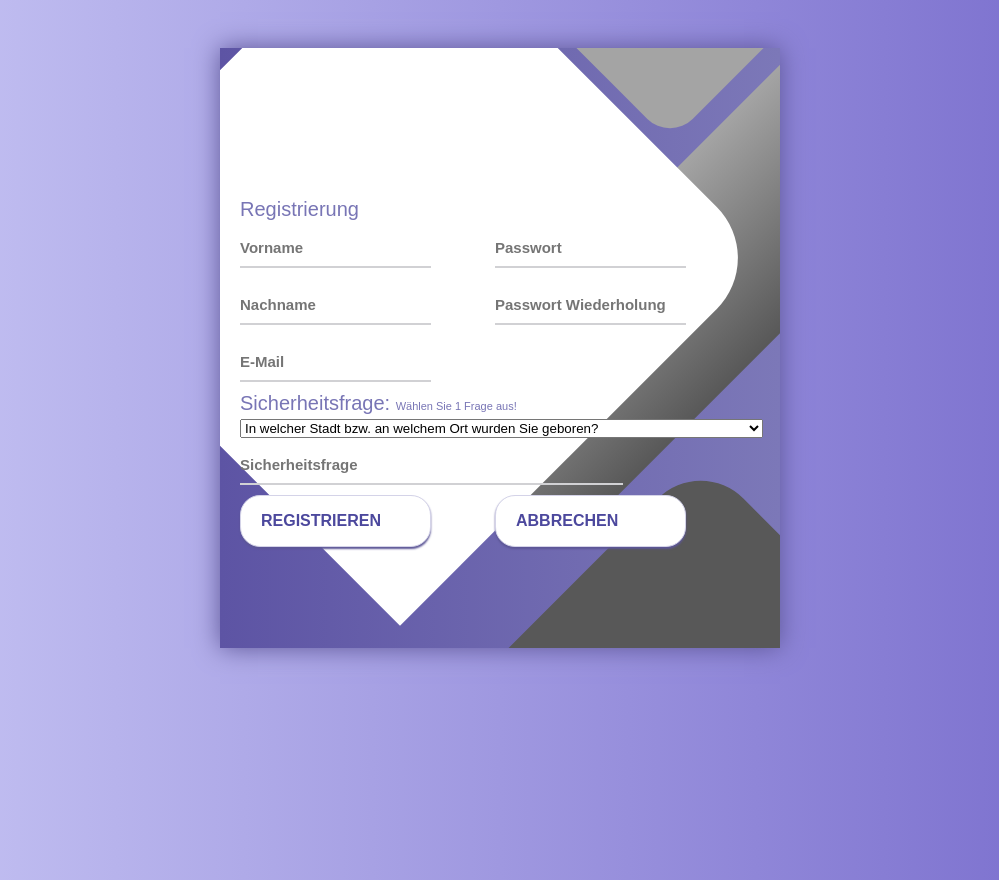
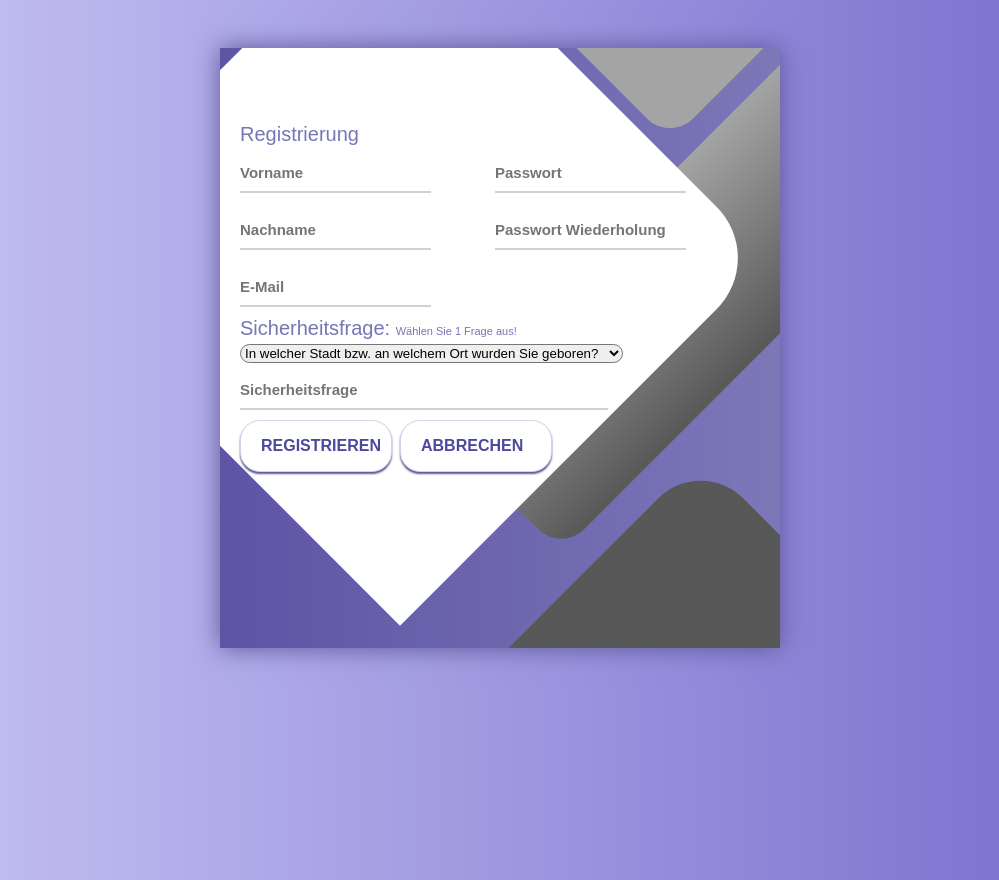
Before and after one commit to DatPriest/budget_book, an Angular app in the folder frontend/: page /register in a window 1280 px wide. Shown: the whole page, without its empty margins (140-1139 px from the left). Built offline with nearby package versions, Linux system fonts and the light colour scheme.

Commit message:
Edit Design
The buttons and somewhat changed the design.

```diff
--- a/frontend/src/app/password-forgotten-view/password-forgotten-view.component.css
+++ b/frontend/src/app/password-forgotten-view/password-forgotten-view.component.css
@@ -74,7 +74,7 @@
 }
 
 .password-forgotten {
-  width: 320px;
+  width: 550px;
   padding: 20px;
   padding-top: 75px;
 }
@@ -97,6 +97,11 @@
   border-bottom-color: #6A679E;
 }
 
+.column_button {
+  float: left;
+  width: 160px;
+}
+
 /* Neues Passwort Button */
 .new_password_submit {
   background: #fff;
@@ -108,7 +113,7 @@
   font-weight: 700;
   display: flex;
   align-items: center;
-  width: 75%;
+  width: 90%;
   color: #4C489D;
   margin-bottom: 10px;
   box-shadow: 0px 2px 2px #5C5696;
@@ -167,7 +172,7 @@
   font-weight: 700;
   display: flex;
   align-items: center;
-  width: 75%;
+  width: 90%;
   color: #4C489D;
   margin-bottom: 10px;
   box-shadow: 0px 2px 2px #5C5696;
@@ -191,3 +196,21 @@
 .sicherheit_Text {
   font-size: 11px;
 }
+
+.sicherheit_menu {
+  border-radius: 20px;
+  width: 75%;
+}
+
+.sicherheit_field {
+  padding: 10px 0px;
+  position: relative;
+  width: 75%;
+}
+
+.sicherheit_field:active,
+.sicherheit_field:focus,
+.sicherheit_field:hover {
+  outline: none;
+  border-bottom-color: #6A679E;
+}
--- a/frontend/src/app/password-forgotten-view/password-forgotten-view.component.html
+++ b/frontend/src/app/password-forgotten-view/password-forgotten-view.component.html
@@ -17,25 +17,25 @@
             <div>
               <label class="sicherheit_Header">Sicherheitsfrage:
                 <span class="sicherheit_Text">Wählen Sie 1 Frage aus!</span>
-                <select name="Sicherheitsfrage" form="formularid">
+                <select name="Sicherheitsfrage" form="formularid" class="sicherheit_menu">
                   <option value="questionA">In welcher Stadt bzw. an welchem Ort wurden Sie geboren?</option>
                   <option value="questionB">Wie lautet der zweite Vorname Ihrer ältesten Schwester bzw. Ihres ältesten Bruders?</option>
                   <option value="questionC">Welches war Ihr erstes Konzert, das Sie besucht haben?</option>
                   <option value="questionD">Geben Sie Marke und Modell Ihres ersten Autos an.</option>
                   <option value="questionE">In welcher Stadt bzw. welchem Ort haben sich Ihre Eltern kennengelernt?</option>
                 </select>
-                <div class="input_field">
-                  <input type="text" class="input_field" id="Sicherheitsfrage" placeholder="Sicherheitsfrage">
+                <div class="sicherheit_field">
+                  <input type="text" class="sicherheit_field" id="Sicherheitsfrage" placeholder="Sicherheitsfrage" autocomplete="off">
                 </div>
               </label>
             </div>
-            <div class="row">
-              <div class="column">
+            <div class="row_button">
+              <div class="column_button">
                 <button type="button" class="button new_password_submit" id="login" onclick="this.classList.toggle('button-loading')" (click)="savePassword()">
                   <span class="button_text">speichern</span>
                 </button>
               </div>
-              <div class="column">
+              <div class="column_button">
                 <button type="button" class="button new_password_cancel" id="password" (click)="cancel()">
                   <span class="button">abbrechen</span>
                 </button>
--- a/frontend/src/app/register-view/register-view.component.css
+++ b/frontend/src/app/register-view/register-view.component.css
@@ -99,7 +99,7 @@
 .register {
   width: 550px;
   padding: 20px;
-  padding-top: 150px;
+  padding-top: 75px;
 }
 
 /* Login Felder */
@@ -115,6 +115,11 @@
   border-bottom-color: #6A679E;
 }
 
+.column_button {
+  float: left;
+  width: 160px;
+}
+
 /* Registrieren Button */
 .register_submit {
   background: #fff;
@@ -126,9 +131,9 @@
   font-weight: 700;
   display: flex;
   align-items: center;
-  width: 75%;
+  width: 95%;
   color: #4C489D;
-  margin-bottom: 10px;
+  margin-bottom: 2px;
   box-shadow: 0px 2px 2px #5C5696;
   cursor: pointer;
   transition: .2s;
@@ -185,7 +190,7 @@
   font-weight: 700;
   display: flex;
   align-items: center;
-  width: 75%;
+  width: 95%;
   color: #4C489D;
   margin-bottom: 10px;
   box-shadow: 0px 2px 2px #5C5696;
@@ -210,6 +215,24 @@
   font-size: 11px;
 }
 
+.sicherheit_menu {
+  border-radius: 20px;
+  width: 75%;
+}
+
+.sicherheit_field {
+  padding: 10px 0px;
+  position: relative;
+  width: 85%;
+}
+
+.sicherheit_field:active,
+.sicherheit_field:focus,
+.sicherheit_field:hover {
+  outline: none;
+  border-bottom-color: #6A679E;
+}
+
 #message{
   position: absolute;
   color: rgb(0, 0, 0);
--- a/frontend/src/app/register-view/register-view.component.html
+++ b/frontend/src/app/register-view/register-view.component.html
@@ -59,25 +59,25 @@
             <div>
               <label class="sicherheit_Header">Sicherheitsfrage:
                 <span class="sicherheit_Text">Wählen Sie 1 Frage aus!</span>
-                <select name="Sicherheitsfrage" form="formular1">
+                <select name="Sicherheitsfrage" form="formular1" class="sicherheit_menu">
                   <option value="questionA">In welcher Stadt bzw. an welchem Ort wurden Sie geboren?</option>
                   <option value="questionB">Wie lautet der zweite Vorname Ihrer ältesten Schwester bzw. Ihres ältesten Bruders?</option>
                   <option value="questionC">Welches war Ihr erstes Konzert, das Sie besucht haben?</option>
                   <option value="questionD">Geben Sie Marke und Modell Ihres ersten Autos an.</option>
                   <option value="questionE">In welcher Stadt bzw. welchem Ort haben sich Ihre Eltern kennengelernt?</option>
                 </select>
-                <div class="input_field">
-                  <input type="text" class="input_field" id="Sicherheitsfrage" placeholder="Sicherheitsfrage">
+                <div class="sicherheit_field">
+                  <input type="text" class="sicherheit_field" id="Sicherheitsfrage" placeholder="Sicherheitsfrage" autocomplete="off">
                 </div>
               </label>
             </div>
             <div class="row">
-              <div class="column">
+              <div class="column_button">
                 <button type="button" class="button register_submit" id="register" onclick="this.classList.toggle('button-loading')" (click)="registrationUser()">
                   <span class="button_text">registrieren</span>
                 </button>
               </div>
-              <div class="column">
+              <div class="column_button">
                 <button type="button" class="button register_cancel" id="cancel" (click)="cancel()">
                   <span class="button_text">abbrechen</span>
                 </button>
--- a/frontend/src/index.html
+++ b/frontend/src/index.html
@@ -6,6 +6,7 @@
     <base href="/">
     <meta name="viewport" content="width=device-width, initial-scale=1">
     <link rel="icon" type="image/x-icon" href="favicon.ico">
+    <link href="https://fonts.googleapis.com/icon?family=Material+Icons" rel="stylesheet">
   </head>
   <body>
     <app-root></app-root>
```
